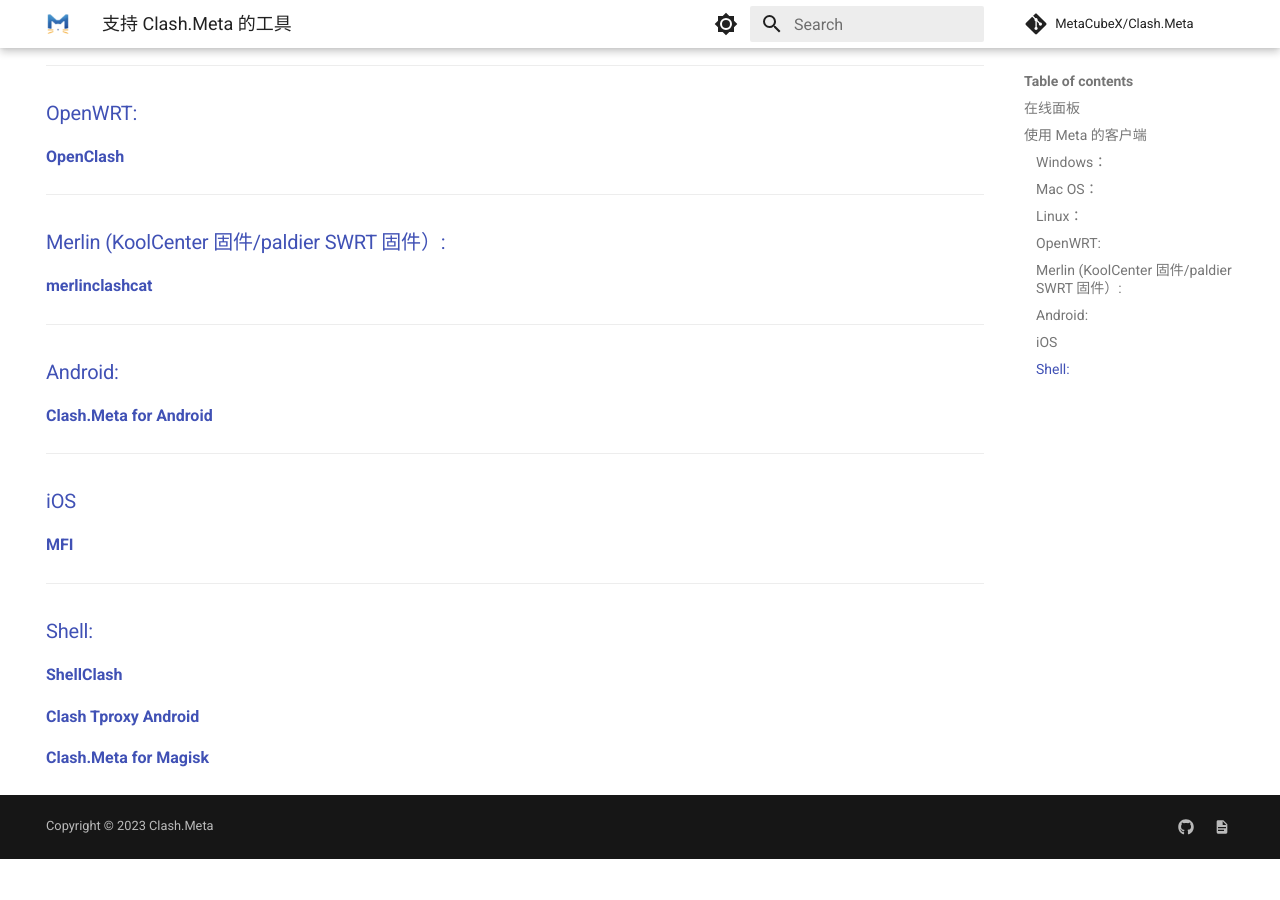
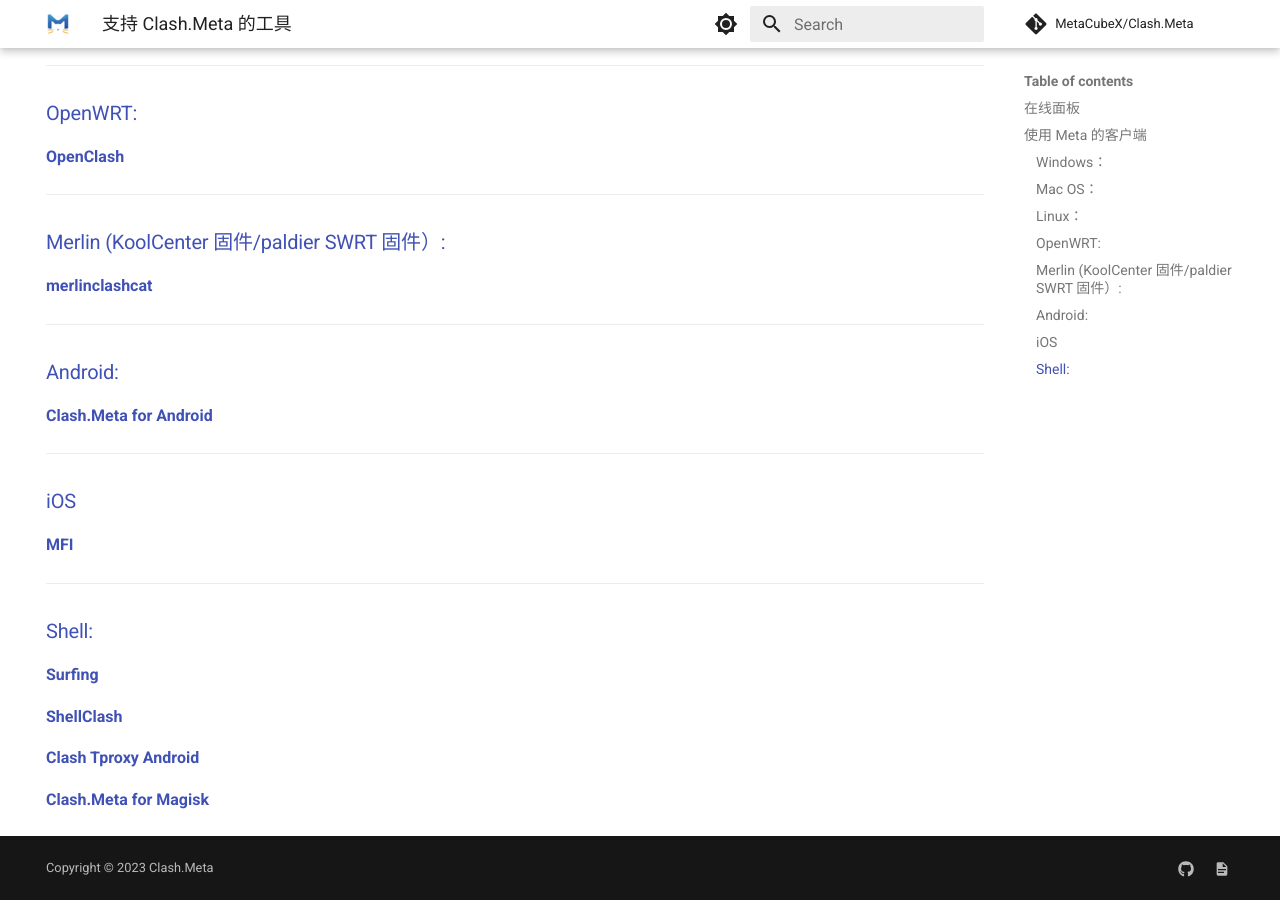
Before and after one commit to MetaCubeX/Meta-Docs, an MkDocs documentation site: the page built from docs/client/index.md, in a window 1280 px wide and 900 px high, scrolled down 963 px. Built offline with MkDocs 1.6.1 and Material for MkDocs 9.7.7, drawn with Linux system fonts in a browser that asks for light colours; comment, search, counter and statistics services are not loaded; before the commit the page ends 1822 px from its top, so only the background shows below that.

Commit message:
Update index.md

```diff
--- a/docs/client/index.md
+++ b/docs/client/index.md
@@ -69,6 +69,8 @@ hide:
 
 ### Shell:
 
+[**Surfing**](https://github.com/MoGuangYu/Surfing)
+
 [**ShellClash**](https://github.com/juewuy/ShellClash)
 
 [**Clash Tproxy Android**](https://t.me/e58695/59)
```
